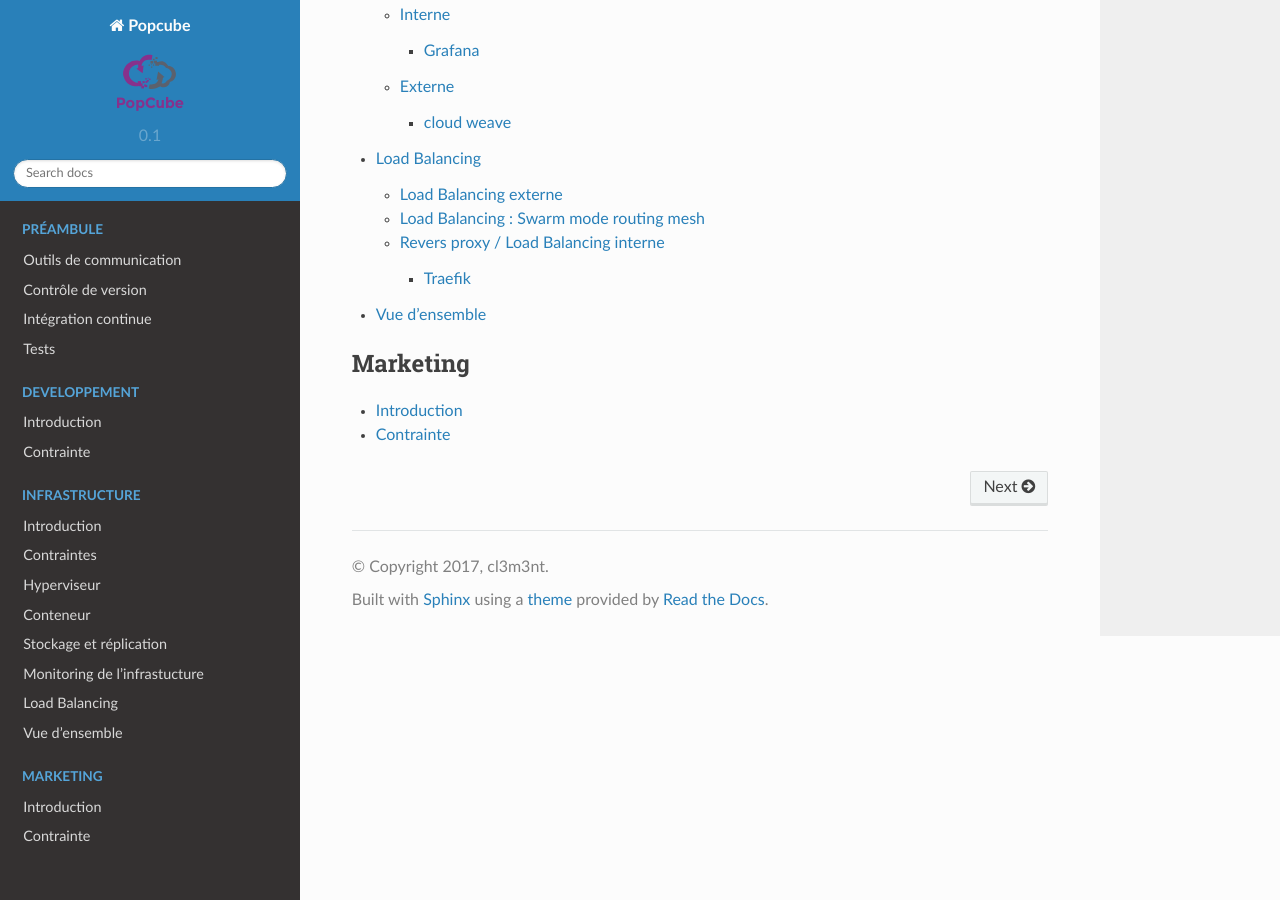
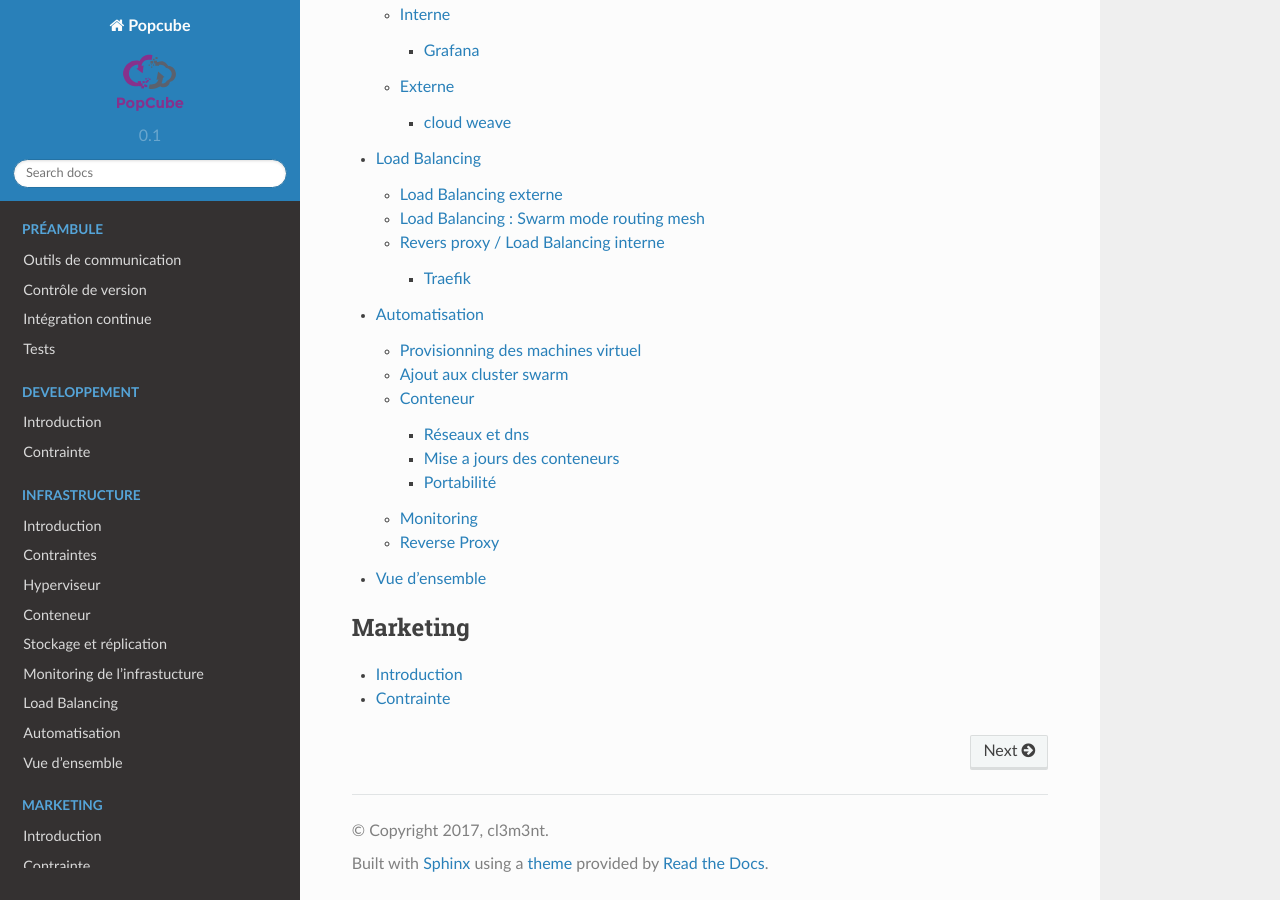
Before and after one commit to clementlecorre/popcube_docs, a Sphinx documentation site: the page built from popcube/source/index.rst, in a window 1280 px wide and 900 px high, scrolled down 1863 px. Built offline with Sphinx 7.4.7 and the Read the Docs theme 2.0.0, drawn with Linux system fonts in a browser that asks for light colours; some of the changed lines change nothing that is shown.

Commit message:
add automatisation

```diff
--- a/popcube/source/index.rst
+++ b/popcube/source/index.rst
@@ -44,6 +44,7 @@ Leur nouveau produit est un système complet de messagerie instantanée, tel que
   infrastructure/storage
   infrastructure/monitoring
   infrastructure/loadBalancing
+  infrastructure/automatisation
   infrastructure/final
 
 .. toctree::
--- /dev/null
+++ b/popcube/source/infrastructure/automatisation.rst
@@ -0,0 +1,218 @@
+
+Automatisation
+====================================================
+
+
+Ansible est un outil open-source de gestion de configuration écrit en python (aussi dispo en version commerciale avec une interface graphique et un service de déploiement). La configuration se fait via des fichiers appelés “Playbooks”.
+
+Les avantages :
+
+* Un système déclaratif : syntaxe YAML facilement lisible, ce qui rend l’apprentissage très rapide.
+
+* Templating des fichiers de configuration : qui permet d’avoir des fichiers dynamiquement générés en fonction de ce que vous voulez, tel que le rôle du serveur, ou bien dépendant d’un autre serveur. En plus le langage de template par défaut est Jinja2, ça plaira aux amateurs de Django.
+
+Quasiment rien à installer. A part Ansible sur votre machine hôte, tout ce dont vous avez besoin c’est d’un accès root via SSH sur vos serveurs cibles.
+
+
+Provisionning des machines virtuel
+------------------------------------------
+
+.. todo:: @Jeremy
+
+Ajout aux cluster swarm
+---------------------------
+
+Pour rejoindre le cluster j'utilise le roles :
+
+ `Github du roles swarm <https://galaxy.ansible.com/atosatto/docker-swarm/>`_
+
+ Exemple Playbooks::
+
+    TASK [atosatto.docker-swarm : Install python-pip.] *****************************
+    skipping: [sw01] => (item=(0, u'python-pip'))
+
+    TASK [atosatto.docker-swarm : Install the Python SNI support packages.] ********
+    skipping: [sw01] => (item=python-dev)
+    skipping: [sw01] => (item=libssl-dev)
+    skipping: [sw01] => (item=libffi-dev)
+
+    TASK [atosatto.docker-swarm : Install the Python SNI python-pip dependencies.] ***
+    skipping: [sw01] => (item=pyopenssl)
+    skipping: [sw01] => (item=ndg-httpsclient)
+    skipping: [sw01] => (item=pyasn1)
+
+    TASK [atosatto.docker-swarm : Import Docker APT public key.] *******************
+    skipping: [sw01]
+
+    TASK [atosatto.docker-swarm : Install yum-utils if necessary.] *****************
+    skipping: [sw01]
+
+    TASK [atosatto.docker-swarm : Install apt-transport-https if necessary.] *******
+    skipping: [sw01]
+
+    TASK [atosatto.docker-swarm : Add the YUM Docker repository.] ******************
+    skipping: [sw01]
+
+    TASK [atosatto.docker-swarm : Add the APT Docker repository.] ******************
+    skipping: [sw01]
+
+    TASK [atosatto.docker-swarm : Install Docker dependencies.] ********************
+    skipping: [sw01] => (item=linux-image-extra-virtual)
+
+    TASK [atosatto.docker-swarm : Install the Docker Engine.] **********************
+    skipping: [sw01]
+
+    TASK [atosatto.docker-swarm : Enable the Docker daemon as a service and start it.] ***
+    skipping: [sw01]
+
+    TASK [atosatto.docker-swarm : Install docker-py 1.9.0 to fix Ansible issue 17495] ***
+    skipping: [sw01]
+
+    TASK [atosatto.docker-swarm : Install docker-py] *******************************
+    skipping: [sw01]
+
+    TASK [atosatto.docker-swarm : Add the Docker administrators to the Docker group] ***
+    skipping: [sw01] => (item=root)
+
+    TASK [atosatto.docker-swarm : Kill the ansible_user active SSH connections] ****
+    skipping: [sw01]
+
+    TASK [atosatto.docker-swarm : Check if "Swarm Mode" is enabled.] ***************
+    ok: [sw01]
+
+    TASK [atosatto.docker-swarm : Init "Swarm Mode" on the first manager.] *********
+
+Conteneur
+---------------------------
+
+Réseaux et dns
+^^^^^^^^^^^^^^^^^^^^
+
+Je ping la database de l'organisation de maxime::
+
+    docker@docker-02:~$ docker exec -it maxime_api.1.93ms44c6jdslhhazikwbdmrki /bin/sh
+    /go/src/github.com/titouanfreville/popcubeapi # ping maxime_database
+    PING maxime_database (10.0.3.4): 56 data bytes
+    64 bytes from 10.0.3.4: seq=0 ttl=64 time=0.080 ms
+    64 bytes from 10.0.3.4: seq=1 ttl=64 time=0.092 ms
+
+Depuis la database je ping le conteneur disponible::
+
+    docker@docker-02:~$ docker service scale maxime_api=5
+    docker@docker-03:~$ docker exec -it maxime_database.1.rrppb6d5qaed3cm8n7oa42qes /bin/bash
+    root@1c32df28a830:/#
+    root@1c32df28a830:/# ping maxime_api
+    PING maxime_api (10.0.3.2): 56 data bytes
+    64 bytes from 10.0.3.2: icmp_seq=0 ttl=64 time=0.053 ms
+    64 bytes from 10.0.3.2: icmp_seq=1 ttl=64 time=0.100 ms
+    root@1c32df28a830:/# ping maxime_api.1.m19g9tbv4m6kx4794i1aoi0hh
+    PING maxime_api.1.m19g9tbv4m6kx4794i1aoi0hh (10.0.3.18): 56 data bytes
+
+
+    root@1c32df28a830:/# dig tasks.maxime_api
+
+        ; <<>> DiG 9.9.5-9+deb8u11-Debian <<>> tasks.maxime_api
+        ;; global options: +cmd
+        ;; Got answer:
+        ;; ->>HEADER<<- opcode: QUERY, status: NOERROR, id: 42947
+        ;; flags: qr rd ra; QUERY: 1, ANSWER: 5, AUTHORITY: 0, ADDITIONAL: 0
+
+        ;; QUESTION SECTION:
+        ;tasks.maxime_api.		IN	A
+
+        ;; ANSWER SECTION:
+        tasks.maxime_api.	600	IN	A	10.0.3.7
+        tasks.maxime_api.	600	IN	A	10.0.3.9
+        tasks.maxime_api.	600	IN	A	10.0.3.3
+        tasks.maxime_api.	600	IN	A	10.0.3.11
+        tasks.maxime_api.	600	IN	A	10.0.3.18
+
+        ;; Query time: 0 msec
+        ;; SERVER: 127.0.0.11#53(127.0.0.11)
+        ;; WHEN: Mon May 29 12:23:16 UTC 2017
+        ;; MSG SIZE  rcvd: 194
+
+Le nom de staks et service::
+
+    root@1c32df28a830:/# nslookup maxime_api
+    Server:		127.0.0.11
+    Address:	127.0.0.11#53
+
+    Non-authoritative answer:
+    Name:	maxime_api
+    Address: 10.0.3.2
+
+    root@1c32df28a830:/# nslookup tasks.maxime_api
+    Server:		127.0.0.11
+    Address:	127.0.0.11#53
+
+    Non-authoritative answer:
+    Name:	tasks.maxime_api
+    Address: 10.0.3.3
+    Name:	tasks.maxime_api
+    Address: 10.0.3.11
+    Name:	tasks.maxime_api
+    Address: 10.0.3.7
+    Name:	tasks.maxime_api
+    Address: 10.0.3.9
+    Name:	tasks.maxime_api
+    Address: 10.0.3.18
+
+
+Mise a jours des conteneurs
+^^^^^^^^^^^^^^^^^^^^^^^^^^^^^^^^
+
+Exmple : ajout d'un labels::
+
+    docker@docker-02:~$ docker service update maxime_database --update-parallelism 2 --with-registry-auth --container-label-add xyz.popcube.org=maxime
+    maxime_database
+
+    "UpdateStatus": {
+            "State": "completed",
+            "StartedAt": "2017-05-29T12:11:49.342150133Z",
+            "CompletedAt": "2017-05-29T12:12:32.897318749Z",
+            "Message": "update completed"
+        }
+    docker@docker-02:~$ docker service update maxime_api
+    "UpdateStatus": {
+                "State": "updating",
+                "StartedAt": "2017-05-29T12:36:21.96182509Z",
+                "CompletedAt": "1970-01-01T00:00:00Z",
+                "Message": "update in progress"
+            }
+
+            ID            NAME              IMAGE                                              NODE       DESIRED STATE  CURRENT STATE            ERROR  PORTS
+            fg54tw7l62lb  maxime_api.1      registry.popcube.xyz:5000/popcubeapi:alpha-1.1.11  docker-01  Running        Running 2 minutes ago
+            m19g9tbv4m6k   \_ maxime_api.1  registry.popcube.xyz:5000/popcubeapi:alpha-1.1.11  docker-03  Shutdown       Shutdown 3 minutes ago
+            93ms44c6jdsl   \_ maxime_api.1  registry.popcube.xyz:5000/popcubeapi:alpha-1.1.11  docker-02  Shutdown       Shutdown 27 minutes ago
+            xyq4od3bl2l4   \_ maxime_api.1  registry.popcube.xyz:5000/popcubeapi:alpha-1.1.11  docker-01  Shutdown       Shutdown 3 days ago
+            vitoudmvt0nd  maxime_api.2      registry.popcube.xyz:5000/popcubeapi:alpha-1.1.11  docker-03  Running        Running 2 minutes ago
+            tn1hudgg18ve   \_ maxime_api.2  registry.popcube.xyz:5000/popcubeapi:alpha-1.1.11  docker-01  Shutdown       Shutdown 3 minutes ago
+            klvmqfyi3vn9  maxime_api.3      registry.popcube.xyz:5000/popcubeapi:alpha-1.1.11  docker-02  Running        Running 2 minutes ago
+            p3opbb8iq86w   \_ maxime_api.3  registry.popcube.xyz:5000/popcubeapi:alpha-1.1.11  docker-02  Shutdown       Shutdown 3 minutes ago
+            n9wg7howeasg  maxime_api.4      registry.popcube.xyz:5000/popcubeapi:alpha-1.1.11  docker-01  Running        Running 2 minutes ago
+            f75oupbzedf1   \_ maxime_api.4  registry.popcube.xyz:5000/popcubeapi:alpha-1.1.11  docker-01  Shutdown       Shutdown 3 minutes ago
+            uhha8n4lajcr  maxime_api.5      registry.popcube.xyz:5000/popcubeapi:alpha-1.1.11  docker-02  Running        Running 2 minutes ago
+            34sja7n3xcv5   \_ maxime_api.5  registry.popcube.xyz:5000/popcubeapi:alpha-1.1.11  docker-02  Shutdown       Shutdown 3 minutes ago
+
+
+
+Portabilité
+^^^^^^^^^^^^^^^^
+
+Les images se déplace facillement entre les noeuds
+
+Exemple de nos images docker::
+
+    registry.popcube.xyz:5000/popcubeapi : 332 MB
+    registry.popcube.xyz:5000/popcube_website : 18 MB
+
+Monitoring
+--------------------
+
+Grace à l'écoute sur la socket les nodes exploreurs récoltent directement les nouveaux conteneurs qui sont créé.
+
+Reverse Proxy
+--------------------
+
+Selon les labels (swarm) du service, Traefik génére automatiquement la configuration de redirections.
```
